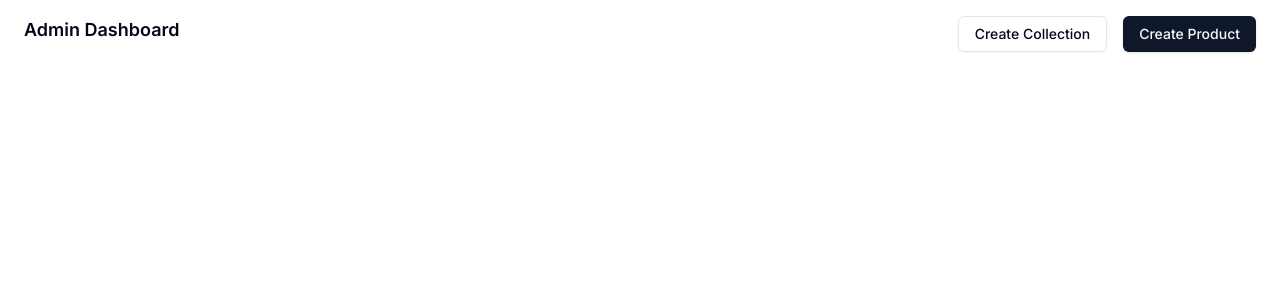
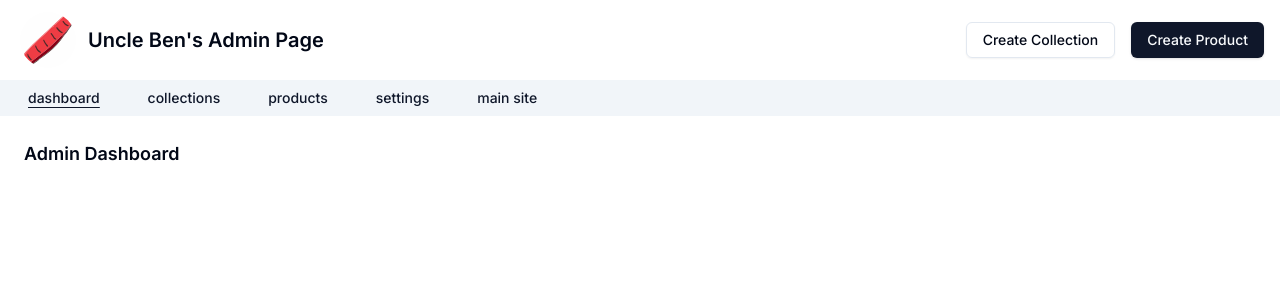
Before and after one commit to pn-code/ecommerce, a Next.js app: page /admin/dashboard in a window 1280 px wide. Shown: the top 300 px of the page. Built offline with nearby package versions, Linux system fonts and the light colour scheme.

Commit message:
Created/updated navigation and layouts

```diff
--- /dev/null
+++ b/app/(root)/(main)/layout.tsx
@@ -0,0 +1,16 @@
+import Navbar from "@/components/navigation/main/Navbar";
+import SubNavbar from "@/components/navigation/main/SubNavbar";
+
+export default function MainLayout({
+  children,
+}: {
+  children: React.ReactNode;
+}) {
+  return (
+    <div>
+      <Navbar />
+      <SubNavbar />
+      <main className="p-6">{children}</main>
+    </div>
+  );
+}
--- a/app/(root)/admin/dashboard/page.tsx
+++ b/app/(root)/admin/dashboard/page.tsx
@@ -9,16 +9,6 @@ export default function DashboardPage() {
         <div>
             <header className="flex justify-between">
                 <h2 className="text-lg font-semibold">Admin Dashboard</h2>
-                <div className="flex gap-4">
-                    <Button variant="outline">
-                        <Link href="/admin/create/collection">
-                            Create Collection
-                        </Link>
-                    </Button>
-                    <Button>
-                        <Link href="/admin/create/product">Create Product</Link>
-                    </Button>
-                </div>
             </header>
         </div>
     );
--- /dev/null
+++ b/app/(root)/admin/layout.tsx
@@ -0,0 +1,16 @@
+import AdminNavbar from "@/components/navigation/admin/AdminNavbar";
+import AdminSubNavbar from "@/components/navigation/admin/AdminSubNavbar";
+
+export default function AdminLayout({
+  children,
+}: {
+  children: React.ReactNode;
+}) {
+  return (
+    <div>
+      <AdminNavbar />
+      <AdminSubNavbar />
+      <main className="p-6">{children}</main>
+    </div>
+  );
+}
--- a/app/layout.tsx
+++ b/app/layout.tsx
@@ -1,12 +1,10 @@
 import type { Metadata } from "next";
 import { Inter } from "next/font/google";
+import { Toaster } from "react-hot-toast";
+
 import { ClerkProvider } from "@clerk/nextjs";
-
-import Navbar from "@/components/navigation/Navbar";
-import SubNavbar from "@/components/navigation/SubNavbar";
 import ModalProvider from "@/providers/ModalProvider";
 import "./globals.css";
-import { Toaster } from "react-hot-toast";
 
 const inter = Inter({ subsets: ["latin"] });
 
@@ -24,11 +22,9 @@ export default function RootLayout({
         <ClerkProvider>
             <html lang="en">
                 <body className={inter.className}>
-                    {/* <Navbar />
-                    <SubNavbar /> */}
                     <Toaster />
                     <ModalProvider />
-                    <main className="w-full h-full px-6 py-4">{children}</main>
+                    {children}
                 </body>
             </html>
         </ClerkProvider>
--- /dev/null
+++ b/components/navigation/admin/AdminNavbar.tsx
@@ -0,0 +1,34 @@
+import Image from "next/image";
+
+import Logo from "@/public/meat_logo.svg";
+import { MagnifyingGlassIcon } from "@radix-ui/react-icons";
+import { Button } from "@/components/ui/button";
+import { Input } from "@/components/ui/input";
+import Link from "next/link";
+
+export default function AdminNavbar() {
+  return (
+    <nav className="w-full flex justify-between h-20 items-center px-4">
+      <header className="flex gap-2 items-center">
+        <Image
+          className="p-1 rounded-full h-16 w-16"
+          src={Logo}
+          alt="Logo"
+          height={100}
+          width={100}
+        />
+        <h1 className="text-xl font-semibold">Uncle Ben&apos;s Admin Page</h1>
+      </header>
+
+      {/* Content */}
+      <div className="flex gap-4">
+        <Button variant="outline">
+          <Link href="/admin/create/collection">Create Collection</Link>
+        </Button>
+        <Button>
+          <Link href="/admin/create/product">Create Product</Link>
+        </Button>
+      </div>
+    </nav>
+  );
+}
--- /dev/null
+++ b/components/navigation/admin/AdminSubNavbar.tsx
@@ -0,0 +1,35 @@
+"use client";
+
+import Link from "next/link";
+import { usePathname } from "next/navigation";
+import React from "react";
+
+import { Button } from "@/components/ui/button";
+import { cn } from "@/lib/utils";
+
+const categories = ["dashboard", "collections", "products", "settings"];
+
+export default function AdminSubNavbar() {
+  const path = usePathname();
+  const currentPath = path.split("/")[2];
+
+  return (
+    <ul className="flex gap-4 px-3 w-full bg-slate-100">
+      {categories.map((category) => (
+        <li key={category}>
+          <Button
+            className={cn("", currentPath === category && "underline")}
+            variant="link"
+          >
+            <Link href={`/products/${category}`}>{category}</Link>
+          </Button>
+        </li>
+      ))}
+      <li>
+        <Button variant="link">
+          <Link href={`/`}>main site</Link>
+        </Button>
+      </li>
+    </ul>
+  );
+}
--- a/components/navigation/SubNavbar.tsx
+++ b/components/navigation/main/SubNavbar.tsx
@@ -1,6 +1,6 @@
 import Link from "next/link";
 import React from "react";
-import { Button } from "../ui/button";
+import { Button } from "@/components/ui/button";
 
 const categories = ["beef", "pork", "chicken", "lamb", "specials"];
 
```
Also changed, not shown: components/navigation/main/Navbar.tsx (renamed from components/navigation/Navbar.tsx, +4 -3 lines), 1 other file (tests, documents, lock files or other folders).
